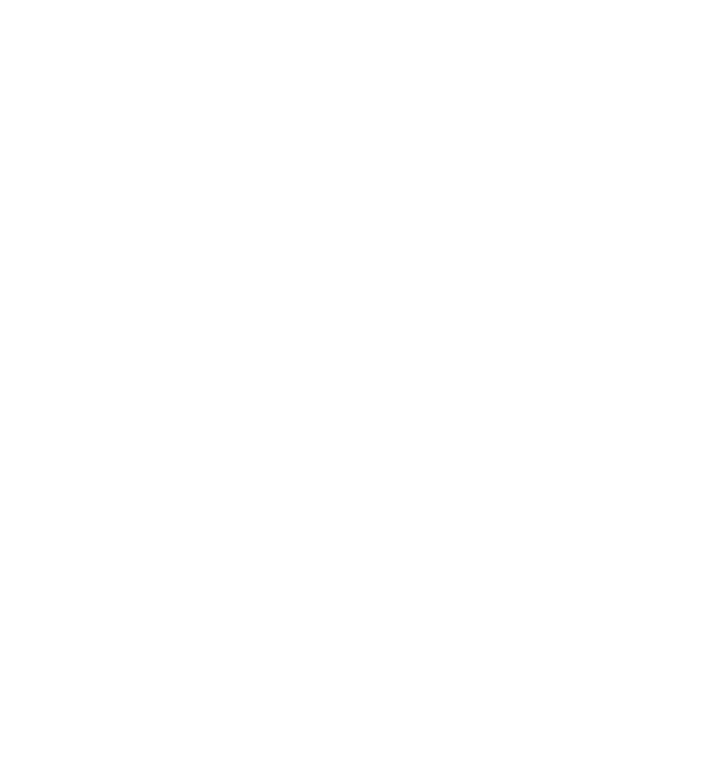
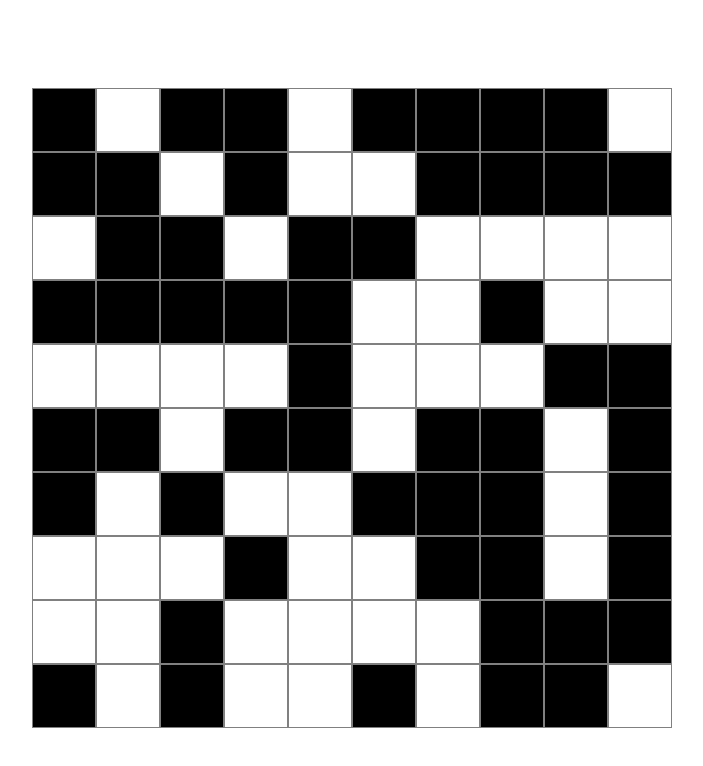
Before and after one commit to BeerSheva24AlexanderYavtukhovich/js-app, a website built with Vite: page index.html in a window 1280 px wide. Shown: the whole page, without its empty margins (288-991 px from the left). Built offline with nearby package versions, Linux system fonts and the light colour scheme.

Commit message:
matrix component main functionality added

```diff
--- a/src/components/MatrixComponent.js
+++ b/src/components/MatrixComponent.js
@@ -1,7 +1,23 @@
-export default class Matrixcomponent {
+export default class MatrixComponent {
     #matrix
-    constructor(rows,columns,matrixElem, matrixStates, interval = 1000){
-        matrixElem.style.setProperty("grid-template-columns", `repeat(${columns},1fr)`);
-        matrixElem.style.setProperty("grid-template-rows", `repeat(${rows},1fr)`);
+    #matrixStates
+    #matrixElem
+    constructor(rows, columns, matrixElem, matrixStates, interval=1000) {
+       matrixElem.style.setProperty("grid-template-columns", `repeat(${columns}, 1fr)`);
+       matrixElem.style.setProperty("grid-template-rows", `repeat(${rows}, 1fr)`);
+       this.#matrixStates = matrixStates;
+       this.#matrixElem = matrixElem;
+       this.#initialMatrixCreate(rows, columns);
+
     }
+    #initialMatrixCreate(rows, columns){
+        const matrixObj = this.#matrixStates.createRandomMatrix(rows, columns).flatMap(a => a);
+        this.#matrixElem.innerHTML = getHtmlFromMatrixObj(matrixObj);
+
+    }
+
 }
+function getHtmlFromMatrixObj(matrixObj) {
+    const res = matrixObj.map(n => `<div class="${`cell ${n ? "cell-alive" : "cell-dead"}`}" ></div>`);
+    return res.join("");
+}
--- /dev/null
+++ b/src/config/matrix-config.json
@@ -0,0 +1,5 @@
+{
+  "rows": 10,
+  "columns": 10,
+  "interval": 1000
+}
--- a/src/main.js
+++ b/src/main.js
@@ -1,3 +1,7 @@
-import './style.css'
-import Matrixcomponent from './components/MatrixComponent'
-new Matrixcomponent(10,10,document.querySelector(".grid"))
+import './style.css';
+import MatrixComponent from './components/MatrixComponent';
+import configObj from './config/matrix-config.json'
+import MatrixStates from './service/MatrixStates';
+const {rows, columns, interval} = configObj;
+
+new MatrixComponent(rows, columns, document.querySelector(".grid"), new MatrixStates());
--- /dev/null
+++ b/src/service/MatrixStates.js
@@ -0,0 +1,12 @@
+export default class MatrixStates {
+    #_matrix;
+    constructor(matrix) {
+      this.#_matrix = matrix ?? [];
+    }
+    createRandomMatrix(rows, columns) {
+      this.#_matrix = Array.from({ length: rows }, () =>
+        Array.from({ length: columns }, () => Math.floor(Math.random() * 2))
+      );
+      return this.#_matrix;
+    }
+  }
--- a/src/style.css
+++ b/src/style.css
@@ -1,23 +1,21 @@
-body{
-display: flex;
-align-items: center;
-height: 100vh;
-justify-content: center;
+body {
+  align-items: center;
+  display: flex;
+  height: 100vh;
+  justify-content: center;
 
-}.grid {
-  display: grid;
+}
+.grid {
+  display:grid;
   width: 80vh;
   height: 80vh;
 }
-
 .cell {
-  border: 1px solid gray;
+  border: 1px solid gray
 }
-
 .cell-alive {
   background-color: black;
 }
-
 .cell-dead {
   background-color: white;
 }
```
Also changed, not shown: README.md (added).
